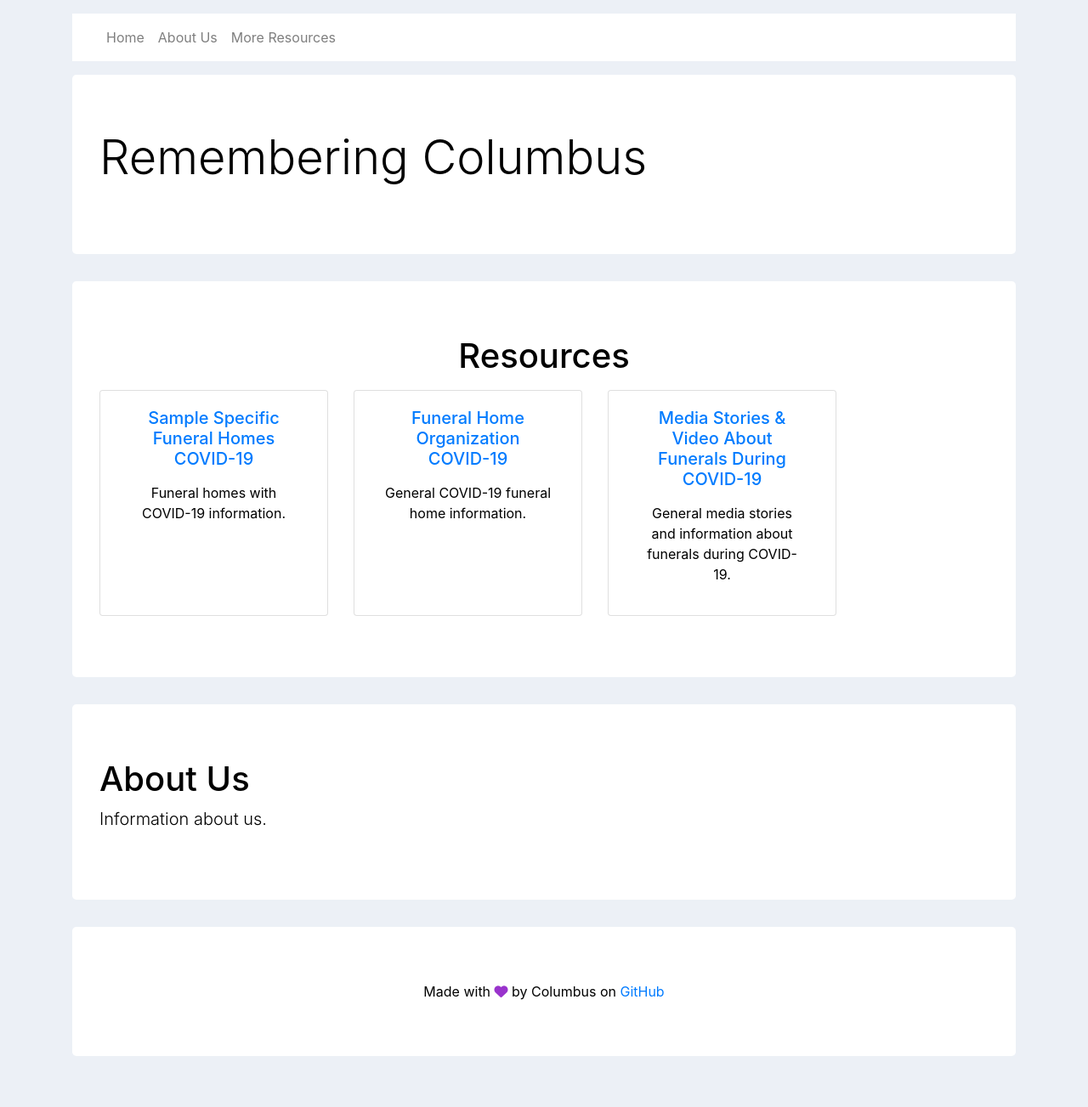
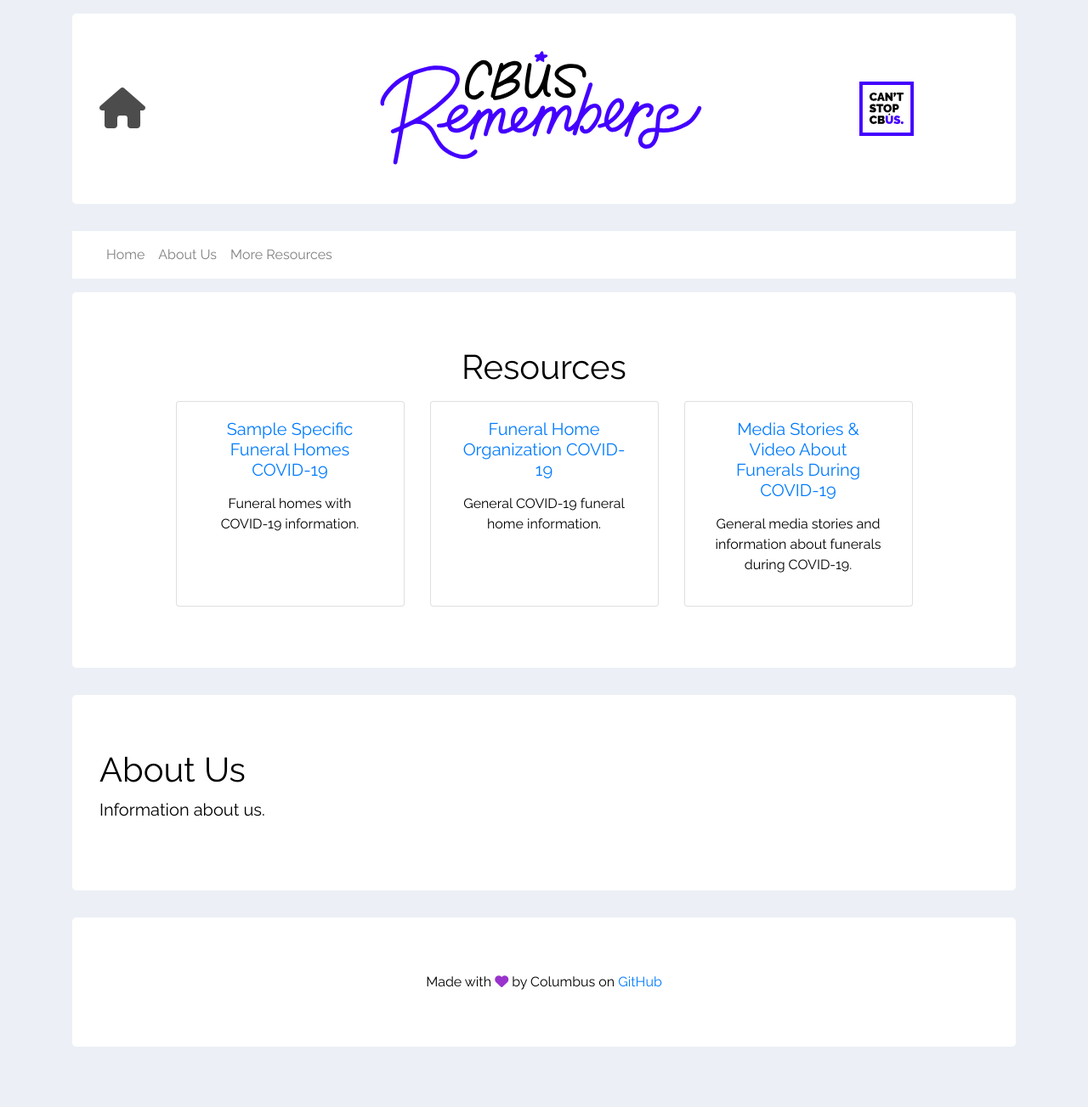
Before and after one commit to wijohnst/rememberingcolumbus.github.io, a Jekyll site: the page built from index.html, in a window 1280 px wide. Shown: the whole page at 85% size. Built offline with Jekyll 4.4.1, drawn with Linux system fonts in a browser that asks for light colours; nearby versions of some CDN libraries.

Commit message:
Updates to fonts, logo, and layout

```diff
--- /dev/null
+++ b/_includes/nav/main-title.html
@@ -0,0 +1,5 @@
+<div class="jumbotron background-white header-tile main-title">
+  <a href="/" class="title-item title-link"><i class="fas fa-home"></i></a>
+  <img src="/assets/images/logo.svg" class="main-logo title-item" alt="cbus remembers">
+  <img src="assets/images/cscbus_logo_square.svg" class="secondary-logo title-item" alt="can't stop columbus">
+</div>
--- a/_layouts/default.html
+++ b/_layouts/default.html
@@ -4,6 +4,8 @@
     <meta charset="utf-8">
     <meta name="viewport" content="width=device-width, initial-scale=1">
     <title>{{ page.title }}</title>
+    <link rel="stylesheet"
+          href="https://fonts.googleapis.com/css2?family=Raleway">
     <link rel="stylesheet" href="/assets/css/main.css">
     <script src="https://kit.fontawesome.com/45c8bbada0.js" crossorigin="anonymous"></script>
     <script src="/assets/js/vendor/jquery/jquery-3.4.1-min.js"></script>
@@ -12,6 +14,9 @@
   </head>
   <body>
     <section>
+      <div class="container mt-3">
+        {% include nav/main-title.html %}
+      </div>
       {% include nav/nav.html title=page.title %}
       {{ content }}
       <div class="container mt-3">
--- a/assets/css/main.scss
+++ b/assets/css/main.scss
@@ -7,8 +7,36 @@ body {
   margin-bottom: 60px; /* Margin bottom by footer height */
   background-color:#ECF0F6;
   color: #000000;
+  font-family: 'Raleway', serif;
 }
+
 
 .background-white {
   background-color: white;
 }
+
+.main-logo {
+  max-height: 10em;
+}
+
+.secondary-logo {
+  max-height: 4em;
+}
+
+.card-deck {
+  justify-content: center;
+}
+
+.main-title {
+  display: flex;
+  align-items: center;
+  padding: 2rem;
+  .title-item {
+    flex-grow: 1;
+  }
+}
+
+.title-link {
+  font-size: 3em;
+  color: rgba(0, 0, 0, 0.7);
+}
--- a/index.html
+++ b/index.html
@@ -4,7 +4,6 @@ layout: default
 ---
 
 <div class="container mt-3">
-  {% include index/main-title.html title="Remembering Columbus" %}
   {% include index/main-content-list.html %}
   {% include index/about-us.html %}
 </div>
```
Also changed, not shown: assets/images/cscbus_logo_square.svg (added), assets/images/logo.svg (added).
